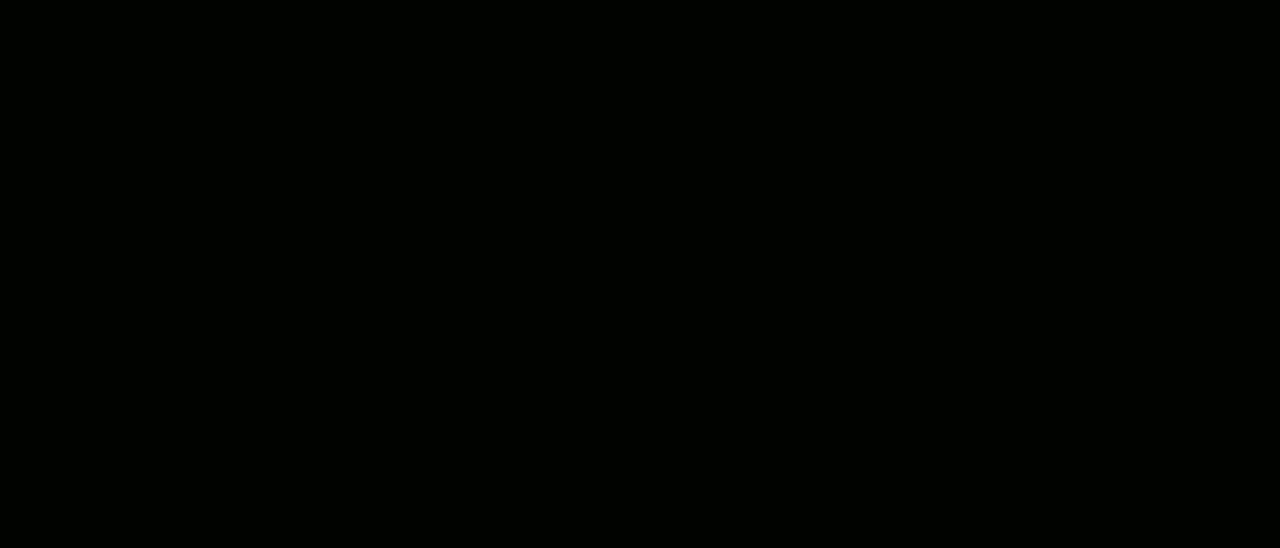
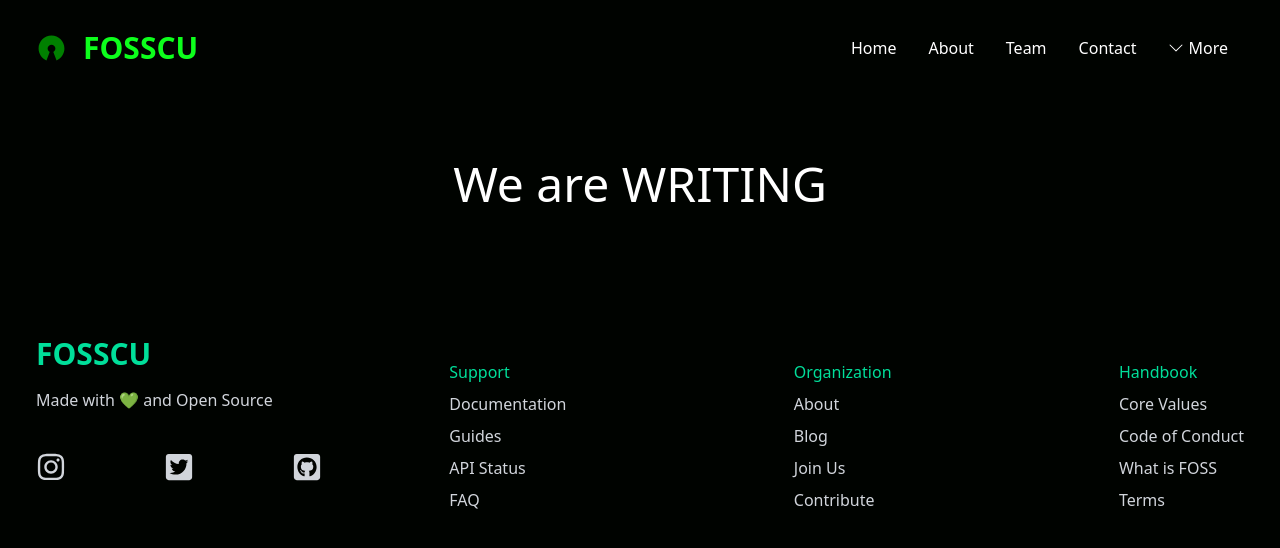
Before and after one commit to FOSS-Community/fosscu.org, a React (Vite) app: page /privacypolicy in a window 1280 px wide. Before the commit this address had no page. Shown: the top 548 px of the page. Built offline with nearby package versions, Linux system fonts and the light colour scheme; the HTML template or start-up script is replaced by a standard one.

Commit message:
added files and links

```diff
--- a/src/App.jsx
+++ b/src/App.jsx
@@ -9,6 +9,7 @@ import ReactDOM from "react-dom/client";
 import Guide from "./pages/Guide";
 import Faqs from "./pages/Faqs";
 import Resources from "./pages/Resources";
+import Privacy from "./pages/Privacy";
 import Frontends from "./pages/FrontEnds";
 import HTMLCSS from "./pages/Frontend/HTMLCSS"
 import JS from "./pages/Frontend/JSc"
@@ -39,6 +40,7 @@ function App() {
         <Route path="/guide" element={<Guide/>}></Route>
         <Route path="/faq" element={<Faqs/>}></Route>
         <Route path="/resource" element={<Resources/>}></Route>
+        <Route path="/privacypolicy" element={<Privacy/>}></Route>
         <Route path="/frontend" element={<Frontends/>}></Route>
         <Route path="/html_css" element={<HTMLCSS/>}></Route>
         <Route path="/javascript" element={<JS/>}></Route>
--- /dev/null
+++ b/src/components/PrivacyPolicy.jsx
@@ -0,0 +1,11 @@
+import React from "react";
+
+const PrivacyPolicy = () => {
+  return (
+    <div className="w-full py-16 text-white px-4 text-center text-5xl ">
+      We are WRITING
+    </div>
+  );
+};
+
+export default PrivacyPolicy;
--- /dev/null
+++ b/src/pages/Privacy.jsx
@@ -0,0 +1,15 @@
+import React from "react";
+import Navbar from "../components/Navbar";
+import Footer from "../components/Footer";
+import PrivacyPolicy from "../components/PrivacyPolicy";
+const Privacy = () => {
+    return (
+        <div>
+            <Navbar />
+            <PrivacyPolicy />
+            <Footer />
+        </div>
+    );
+};
+
+export default Privacy;
```
